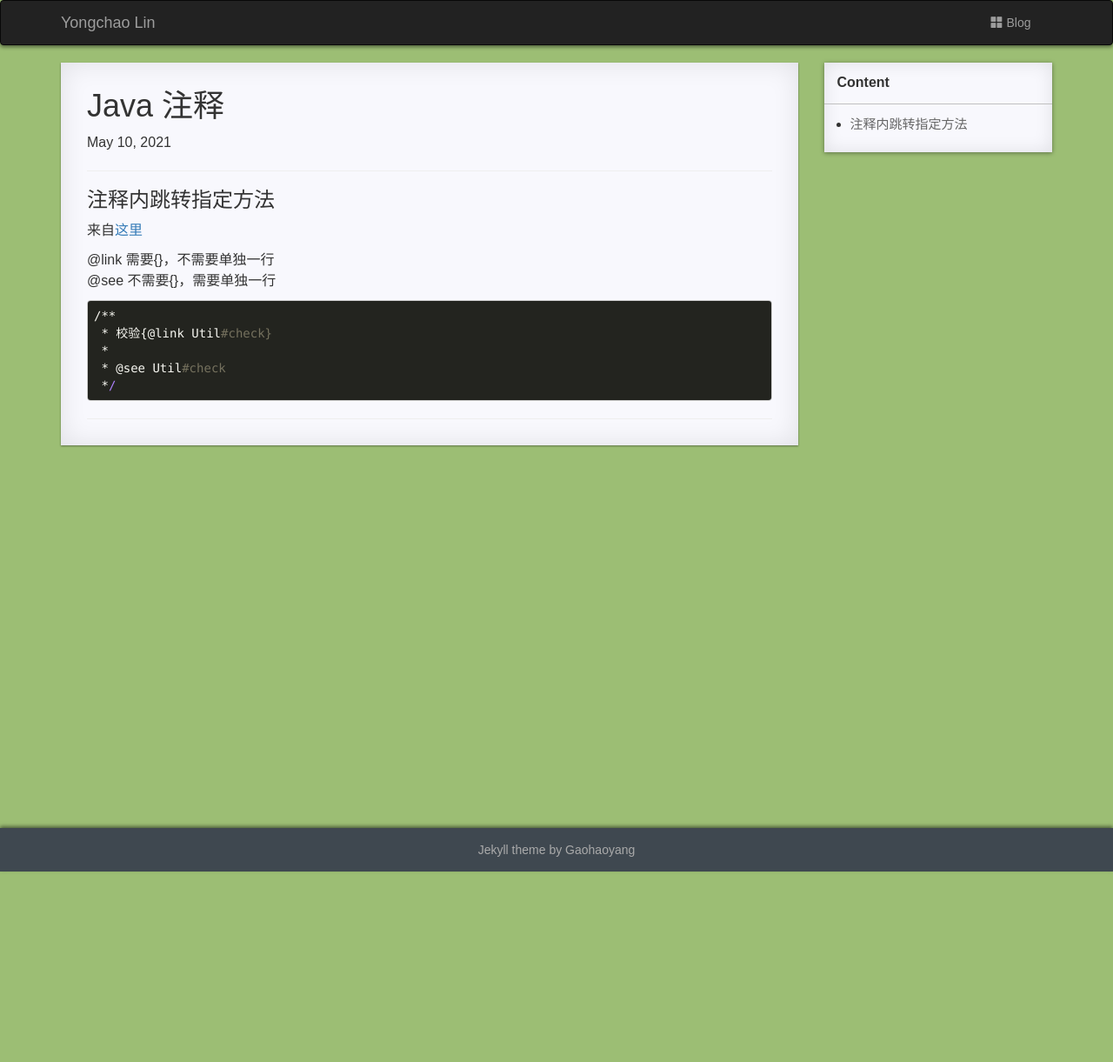
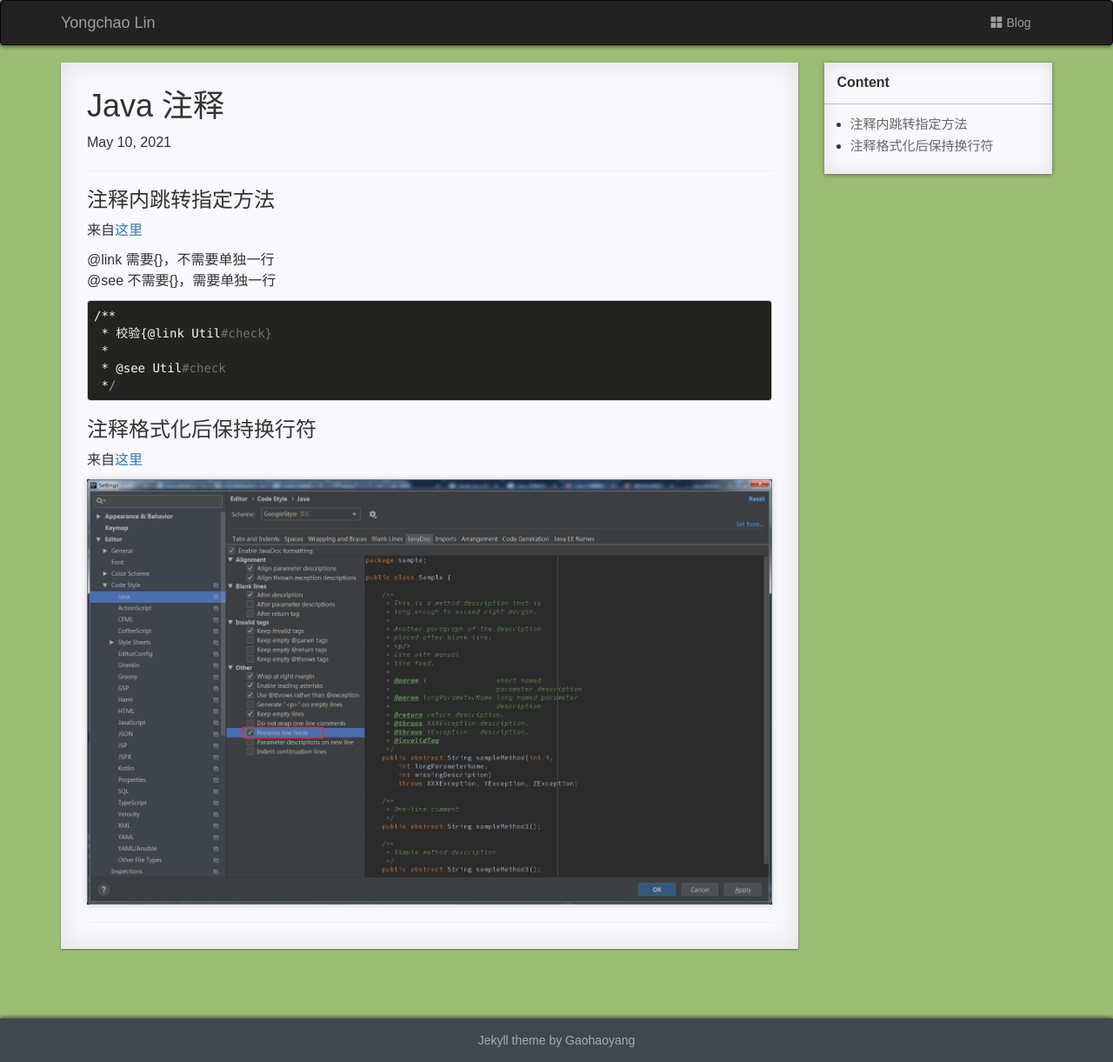
Before and after one commit to linyongchao/linyongchao.github.io, a Jekyll site: the page built from _posts/2021/2021-05-10-java-notes.md, in a window 1280 px wide. Shown: the whole page at 87% size. Built offline with Jekyll 4.4.1, drawn with Linux system fonts in a browser that asks for light colours; comment, search, counter and statistics services are not loaded; before the commit the page ends 1002 px from its top, so only the background shows below that.

Commit message:
add:idea 注释格式化后保持换行符

```diff
--- a/_posts/2021/2021-05-10-java-notes.md
+++ b/_posts/2021/2021-05-10-java-notes.md
@@ -20,3 +20,9 @@ categories: Java
      *
      * @see Util#check
      */
+
+### 注释格式化后保持换行符
+
+来自[这里](https://www.cnblogs.com/xxoome/p/13409554.html)
+
+![img](https://linyongchao.github.io/static/img/note.png)
```
Also changed, not shown: static/img/note.png (added).
